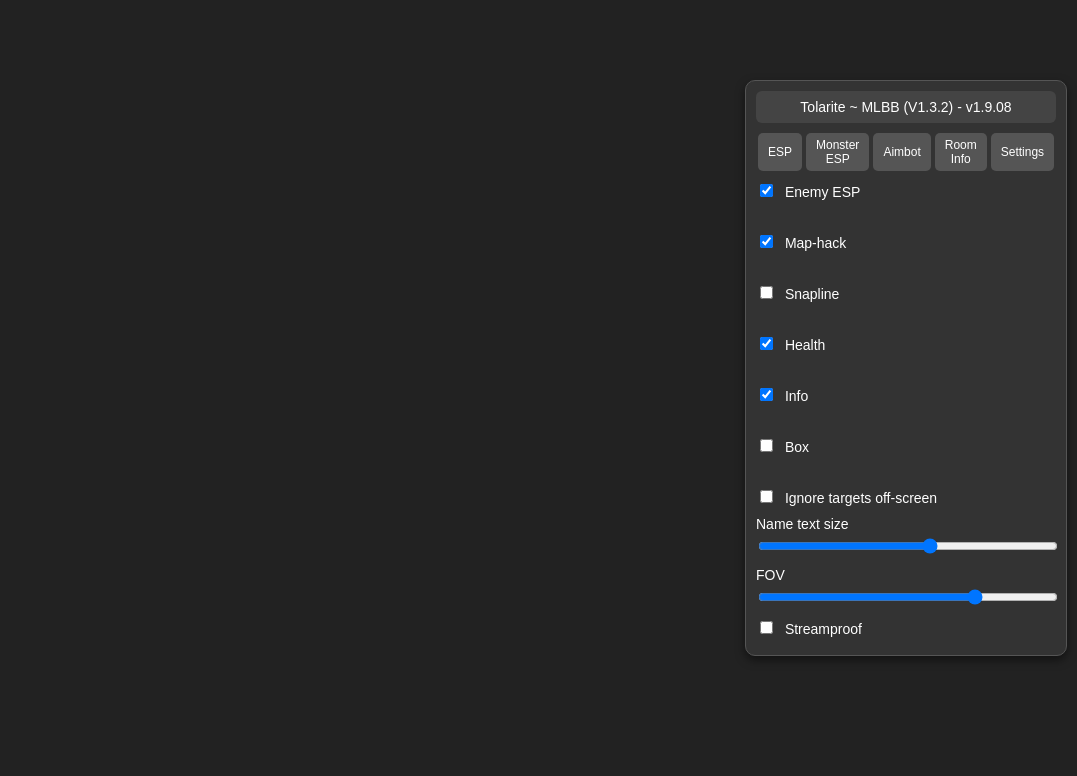
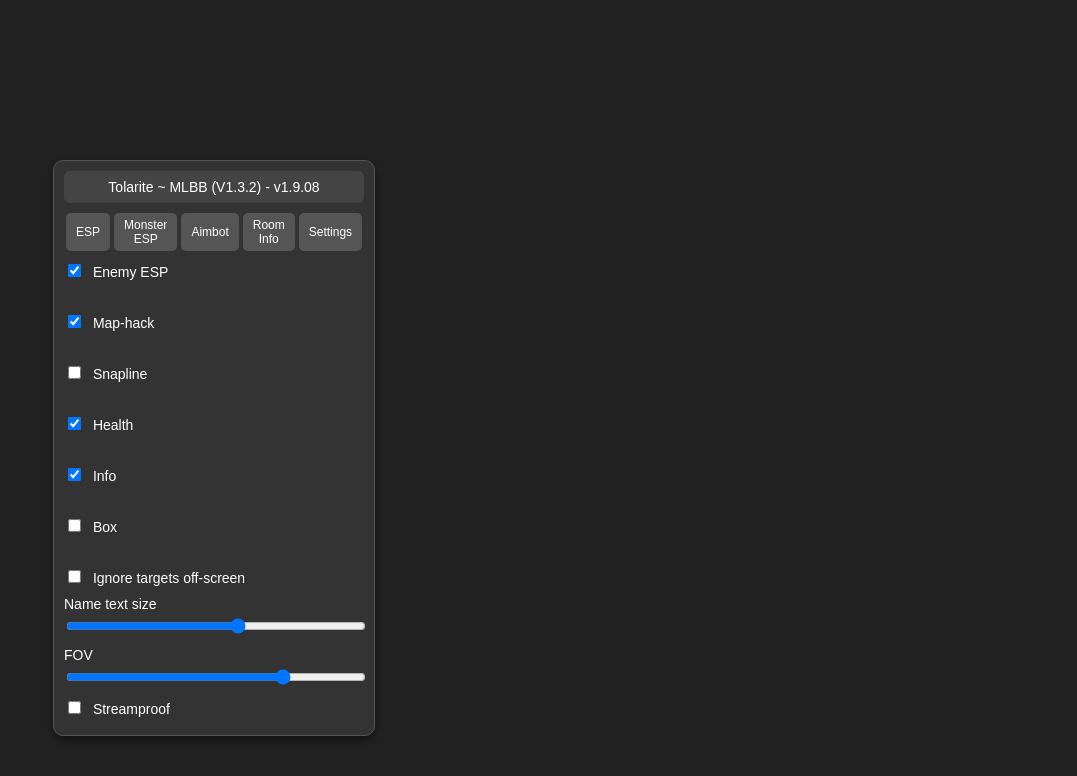
Before and after one commit to tolasyl/tolasyl.github.io, a plain HTML site: page index.html in a window 1280 px wide. Shown: the whole page, without its empty margins (203-1280 px from the left). Drawn offline with Linux system fonts and the light colour scheme; a script that the page names is missing.

Commit message:
Update style.css

```diff
--- a/style.css
+++ b/style.css
@@ -6,9 +6,9 @@
 }
 
 .floating-menu {
-  position: fixed;
-  top: 10%;
-  right: 10px;
+  position: absolute;
+  top: 20%;
+  left: 20%;
   width: 300px;
   background: #333;
   border: 1px solid #555;
@@ -16,6 +16,11 @@
   padding: 10px;
   box-shadow: 0 4px 10px rgba(0, 0, 0, 0.5);
   z-index: 1000;
+  cursor: grab;
+}
+
+.floating-menu:active {
+  cursor: grabbing;
 }
 
 .menu-header {
@@ -24,6 +29,7 @@
   padding: 8px;
   border-radius: 6px;
   text-align: center;
+  cursor: move;
 }
 
 .menu-tabs {
```
